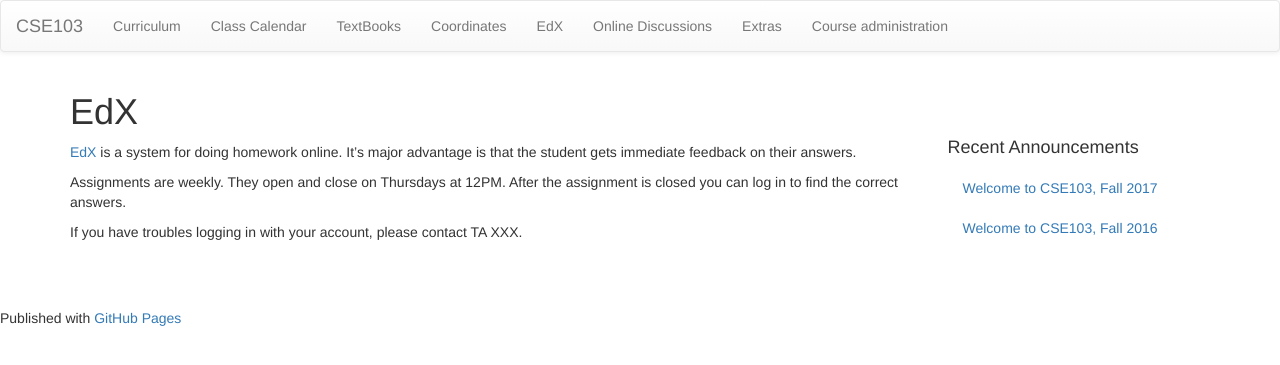
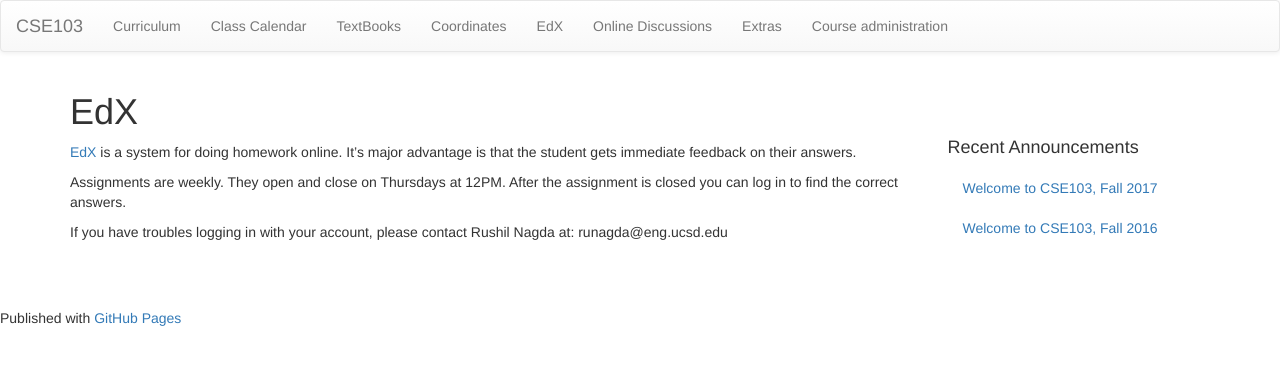
Before and after one commit to cse103/cse103.github.io, a Jekyll site: the page built from pages/4.EdX.md, in a window 1280 px wide. Shown: the top 365 px of the page. Built offline with Jekyll 4.4.1, drawn with Linux system fonts in a browser that asks for light colours; nearby versions of some CDN libraries.

Commit message:
added Rushil

```diff
--- a/pages/4.EdX.md
+++ b/pages/4.EdX.md
@@ -10,4 +10,4 @@ that the student gets immediate feedback on their answers.
 Assignments are weekly. They open and close on Thursdays at 12PM. After the
 assignment is closed you can log in to find the correct answers.
 
-If you have troubles logging in with your account, please contact TA XXX.
+If you have troubles logging in with your account, please contact Rushil Nagda at: runagda@eng.ucsd.edu
```
